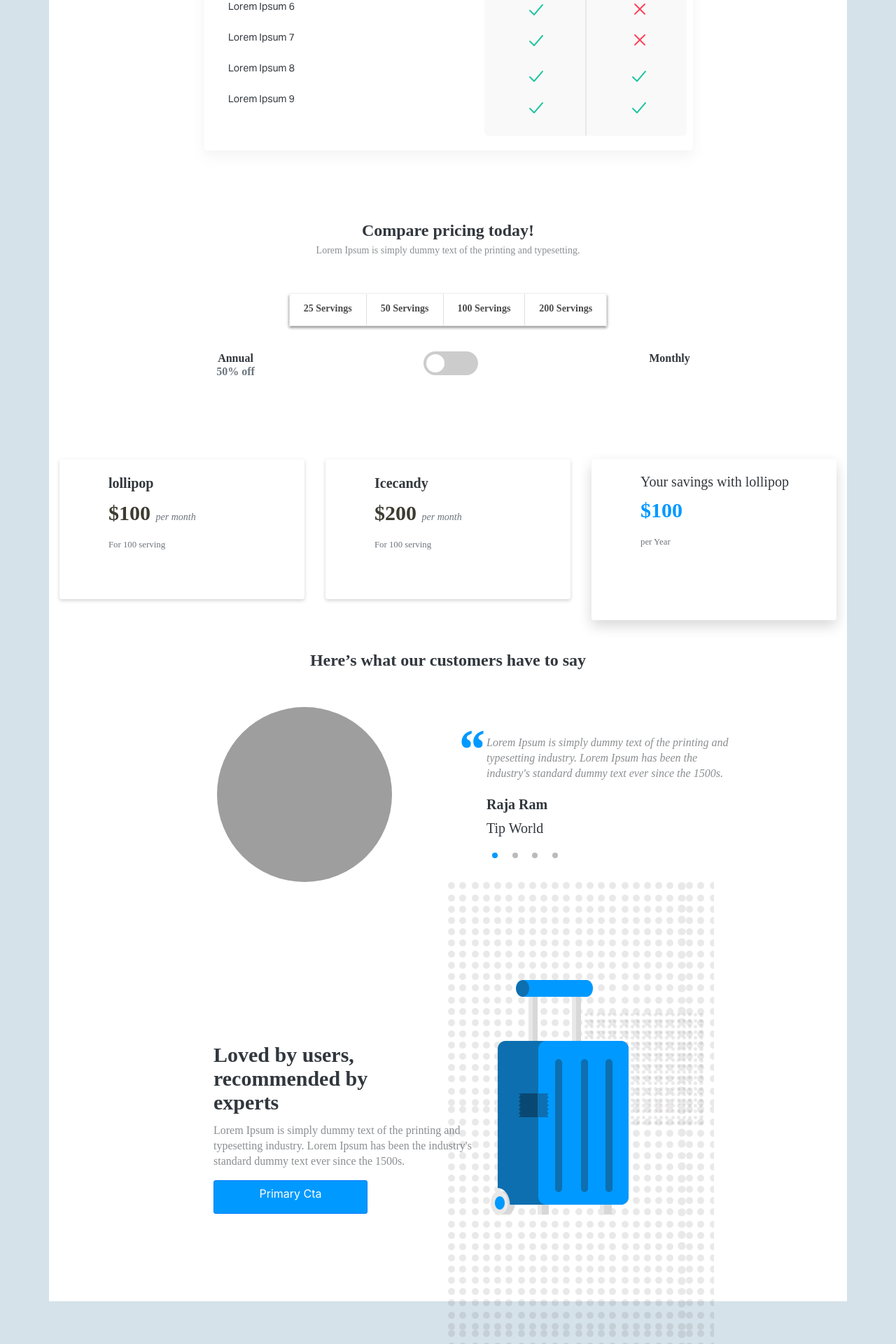
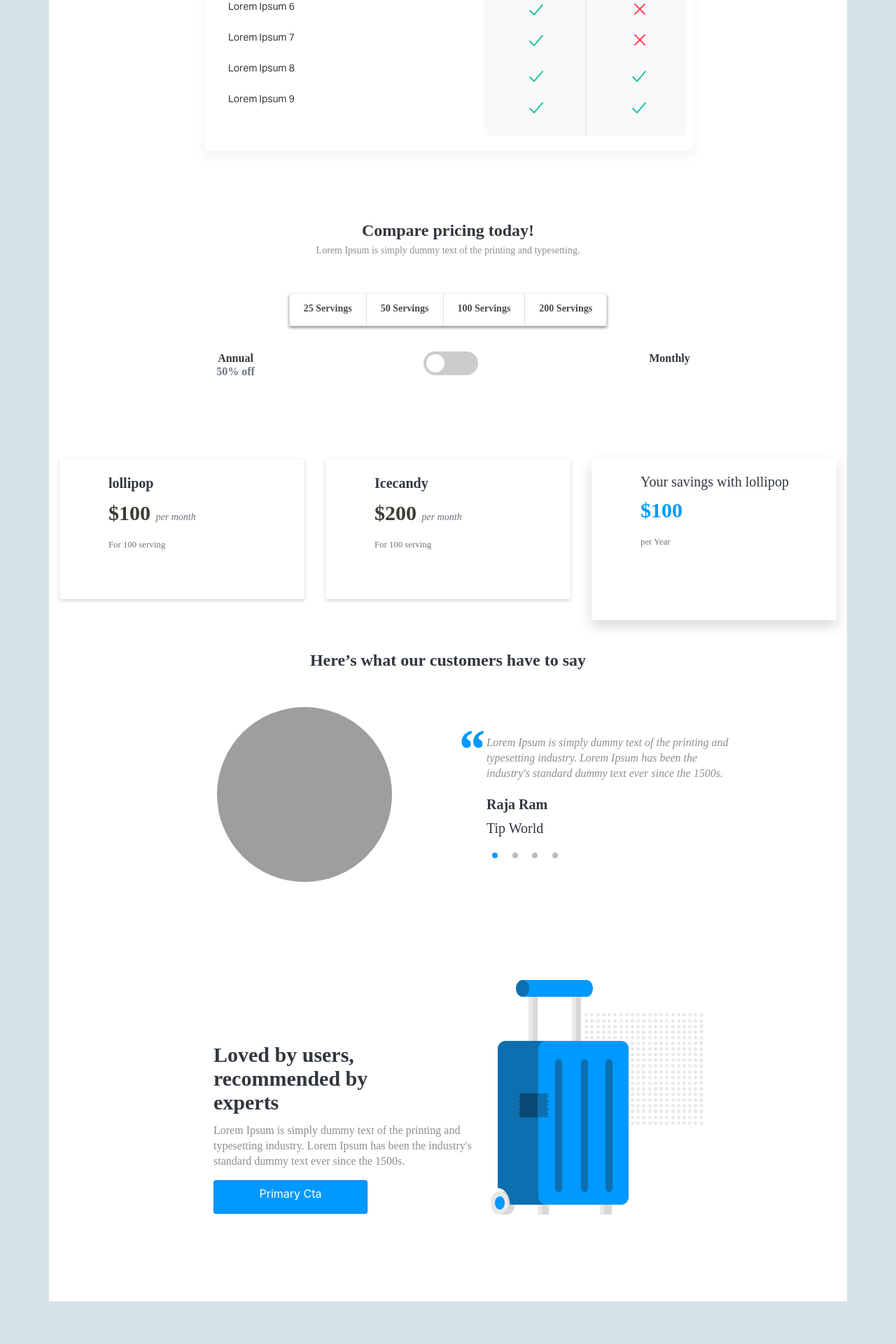
Before and after one commit to akshaiim/fyletest, a PHP site: page / in a window 1280 px wide. Shown: the part 1302-3222 px from the top of the page at 70% size. Run offline with PHP 8.4, Linux system fonts and the light colour scheme; grey boxes are pictures that could not be loaded.

Commit message:
solved css path issue

```diff
--- a/fyletest.css
+++ b/fyletest.css
@@ -416,10 +416,6 @@ color:#0099FF;
   display: inline-block;
 }
 
-#last{
-	background-image: url("assets/bg.png");
-}
-
 #primaryConten {
 
   color: #31373D;
```
